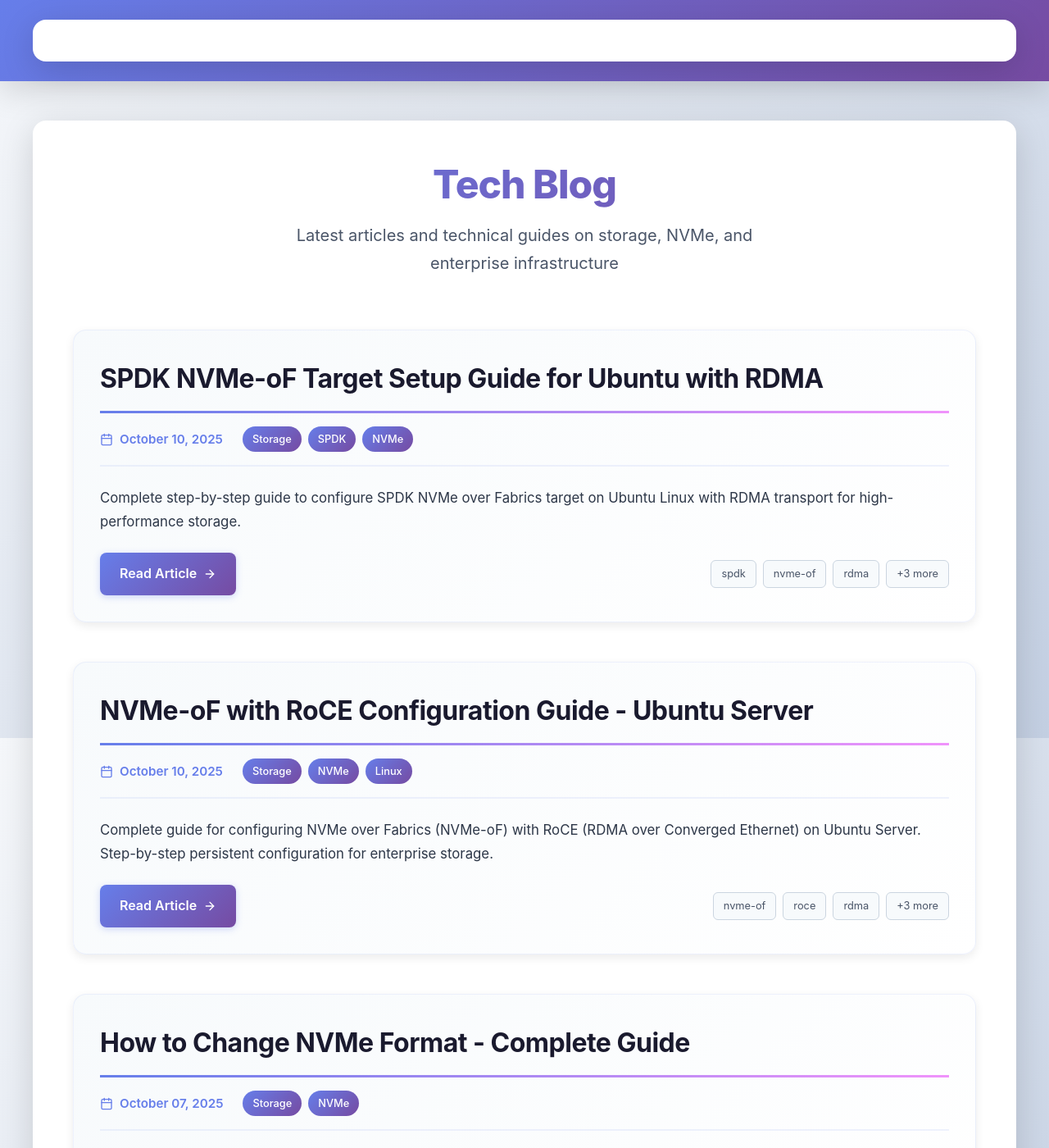
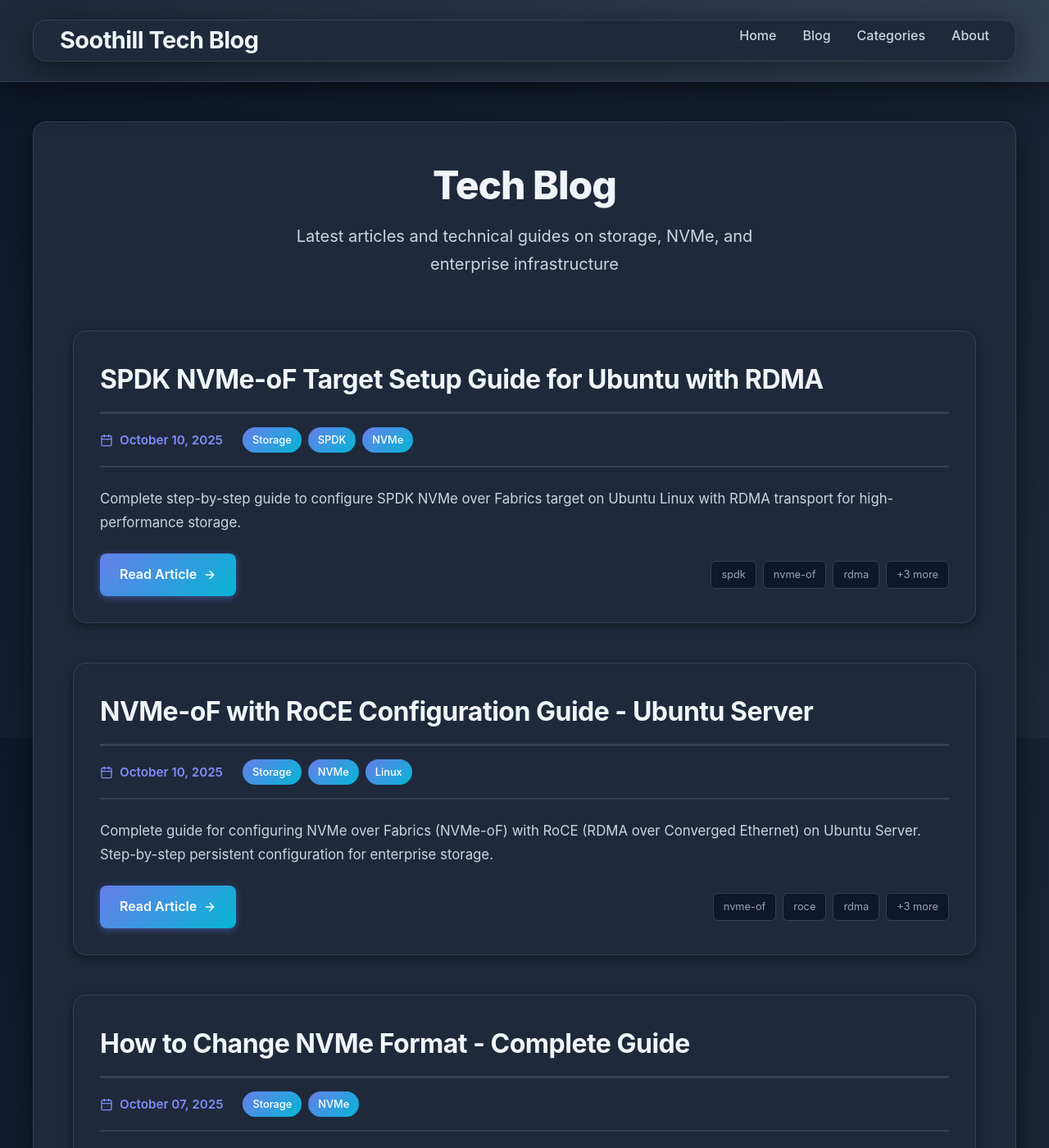
Before and after one commit to soothill/soothill.github.io, a Jekyll site: the page built from blog/index.html, in a window 1280 px wide and 1400 px high. Shown: the whole window at 82% size. Built offline with Jekyll 4.4.1, drawn with Linux system fonts in a browser that asks for light colours; the list of posts is cut into pages by our own code; comment, search, counter and statistics services are not loaded.

Commit message:
Change to dark theme

```diff
--- a/_layouts/default.html
+++ b/_layouts/default.html
@@ -40,18 +40,20 @@
     <style>
         :root {
             --primary: #667eea;
-            --primary-dark: #5568d3;
-            --secondary: #764ba2;
-            --accent: #f093fb;
-            --dark: #1a1a2e;
-            --gray-dark: #2d3748;
-            --gray: #4a5568;
-            --gray-light: #cbd5e0;
-            --gray-lighter: #f7fafc;
-            --white: #ffffff;
-            --shadow-sm: 0 2px 4px rgba(0,0,0,0.05);
-            --shadow-md: 0 4px 12px rgba(0,0,0,0.1);
-            --shadow-lg: 0 10px 40px rgba(0,0,0,0.15);
+            --primary-light: #818cf8;
+            --secondary: #06b6d4;
+            --accent: #0ea5e9;
+            --bg-dark: #0f172a;
+            --bg-darker: #020617;
+            --bg-card: #1e293b;
+            --text-primary: #f1f5f9;
+            --text-secondary: #cbd5e1;
+            --text-muted: #94a3b8;
+            --border: #334155;
+            --border-light: #475569;
+            --shadow-sm: 0 2px 4px rgba(0,0,0,0.3);
+            --shadow-md: 0 4px 12px rgba(0,0,0,0.4);
+            --shadow-lg: 0 10px 40px rgba(0,0,0,0.5);
         }
 
         * {
@@ -63,22 +65,23 @@
         body {
             font-family: 'Inter', -apple-system, BlinkMacSystemFont, 'Segoe UI', Roboto, 'Helvetica Neue', Arial, sans-serif;
             line-height: 1.7;
-            color: var(--dark);
-            background: linear-gradient(135deg, #f5f7fa 0%, #c3cfe2 100%);
+            color: var(--text-primary);
+            background: linear-gradient(135deg, #0f172a 0%, #1e293b 100%);
             background-attachment: fixed;
             font-size: 16px;
             -webkit-font-smoothing: antialiased;
         }
 
         .site-header {
-            background: linear-gradient(135deg, #667eea 0%, #764ba2 100%);
-            color: white;
+            background: linear-gradient(135deg, #1e293b 0%, #334155 100%);
+            color: var(--text-primary);
             padding: 1.5rem 0;
             box-shadow: var(--shadow-lg);
             position: sticky;
             top: 0;
             z-index: 1000;
             backdrop-filter: blur(10px);
+            border-bottom: 1px solid var(--border);
         }
 
         .site-header .container {
@@ -93,14 +96,15 @@
         .site-title {
             font-size: 1.8rem;
             font-weight: 700;
-            color: white;
+            color: var(--text-primary);
             text-decoration: none;
             letter-spacing: -0.5px;
-            transition: transform 0.3s ease;
+            transition: all 0.3s ease;
         }
 
         .site-title:hover {
             transform: translateY(-2px);
+            color: var(--primary-light);
         }
 
         .site-nav ul {
@@ -111,7 +115,7 @@
         }
 
         .site-nav a {
-            color: white;
+            color: var(--text-secondary);
             text-decoration: none;
             font-weight: 500;
             transition: all 0.3s ease;
@@ -126,8 +130,12 @@
             left: 0;
             width: 0;
             height: 2px;
-            background: white;
+            background: var(--primary-light);
             transition: width 0.3s ease;
+        }
+
+        .site-nav a:hover {
+            color: var(--text-primary);
         }
 
         .site-nav a:hover::after {
@@ -137,19 +145,20 @@
         .container {
             max-width: 1200px;
             margin: 3rem auto;
-            background: white;
+            background: var(--bg-card);
             padding: 3rem;
             box-shadow: var(--shadow-lg);
             border-radius: 16px;
-            border: 1px solid rgba(255, 255, 255, 0.8);
+            border: 1px solid var(--border);
         }
 
         .site-footer {
-            background: var(--dark);
-            color: var(--gray-light);
+            background: var(--bg-darker);
+            color: var(--text-secondary);
             text-align: center;
             padding: 3rem 2rem;
             margin-top: 4rem;
+            border-top: 1px solid var(--border);
         }
 
         .site-footer p {
@@ -158,39 +167,34 @@
         }
 
         h1 {
-            color: var(--dark);
+            color: var(--text-primary);
             font-size: 2.75rem;
             margin-bottom: 1.5rem;
             font-weight: 800;
             letter-spacing: -1px;
             line-height: 1.2;
-            background: linear-gradient(135deg, var(--primary) 0%, var(--secondary) 100%);
-            -webkit-background-clip: text;
-            -webkit-text-fill-color: transparent;
-            background-clip: text;
         }
 
         h2 {
-            color: var(--dark);
+            color: var(--text-primary);
             font-size: 2rem;
             margin-top: 3rem;
             margin-bottom: 1.5rem;
             padding-bottom: 0.75rem;
             font-weight: 700;
-            border-bottom: 3px solid transparent;
-            border-image: linear-gradient(90deg, var(--primary), var(--accent)) 1;
+            border-bottom: 3px solid var(--border);
             letter-spacing: -0.5px;
         }
 
         h3 {
-            color: var(--gray-dark);
+            color: var(--text-primary);
             font-size: 1.5rem;
             margin: 2rem 0 1rem 0;
             font-weight: 600;
         }
 
         h4 {
-            color: var(--gray);
+            color: var(--text-secondary);
             font-size: 1.2rem;
             margin: 1.5rem 0 0.75rem 0;
             font-weight: 600;
@@ -198,22 +202,22 @@
 
         p {
             margin-bottom: 1.25rem;
-            color: var(--gray-dark);
+            color: var(--text-secondary);
         }
 
         a {
-            color: var(--primary);
+            color: var(--primary-light);
             text-decoration: none;
             transition: all 0.3s ease;
         }
 
         a:hover {
-            color: var(--primary-dark);
+            color: var(--secondary);
             text-decoration: underline;
         }
 
         pre {
-            background: var(--dark);
+            background: var(--bg-darker);
             color: #f8f8f2;
             padding: 1.5rem;
             border-radius: 12px;
@@ -223,6 +227,7 @@
             box-shadow: var(--shadow-md);
             font-size: 0.9rem;
             line-height: 1.5;
+            border: 1px solid var(--border);
         }
 
         code {
@@ -231,20 +236,20 @@
         }
 
         p code, li code {
-            background: var(--gray-lighter);
-            color: #e74c3c;
+            background: var(--bg-darker);
+            color: #fbbf24;
             padding: 0.2rem 0.5rem;
             border-radius: 4px;
             font-weight: 500;
-            border: 1px solid var(--gray-light);
+            border: 1px solid var(--border);
         }
 
         .post-meta {
-            color: var(--gray);
+            color: var(--text-muted);
             font-size: 0.95rem;
             margin-bottom: 2.5rem;
             padding-bottom: 1.5rem;
-            border-bottom: 2px solid var(--gray-lighter);
+            border-bottom: 2px solid var(--border);
             display: flex;
             align-items: center;
             gap: 1rem;
@@ -252,7 +257,7 @@
 
         .post-meta time {
             font-weight: 600;
-            color: var(--primary);
+            color: var(--primary-light);
         }
 
         ul, ol {
@@ -261,17 +266,19 @@
 
         li {
             margin-bottom: 0.75rem;
-            color: var(--gray-dark);
+            color: var(--text-secondary);
         }
 
         blockquote {
             border-left: 4px solid var(--primary);
             padding: 1rem 1.5rem;
             margin: 1.5rem 0;
-            background: var(--gray-lighter);
+            background: var(--bg-darker);
             border-radius: 0 8px 8px 0;
             font-style: italic;
-            color: var(--gray);
+            color: var(--text-muted);
+            border: 1px solid var(--border);
+            border-left: 4px solid var(--primary);
         }
 
         img {
@@ -279,6 +286,7 @@
             height: auto;
             border-radius: 8px;
             box-shadow: var(--shadow-md);
+            border: 1px solid var(--border);
         }
 
         table {
@@ -288,22 +296,24 @@
             box-shadow: var(--shadow-sm);
             border-radius: 8px;
             overflow: hidden;
+            border: 1px solid var(--border);
         }
 
         th, td {
             padding: 1rem;
             text-align: left;
-            border-bottom: 1px solid var(--gray-light);
+            border-bottom: 1px solid var(--border);
+            color: var(--text-secondary);
         }
 
         th {
-            background: linear-gradient(135deg, var(--primary), var(--secondary));
-            color: white;
+            background: var(--bg-darker);
+            color: var(--text-primary);
             font-weight: 600;
         }
 
         tr:hover {
-            background: var(--gray-lighter);
+            background: var(--bg-darker);
         }
 
         @media (max-width: 768px) {
@@ -349,7 +359,30 @@
         /* Selection styling */
         ::selection {
             background: var(--primary);
-            color: white;
+            color: var(--text-primary);
+        }
+
+        ::-moz-selection {
+            background: var(--primary);
+            color: var(--text-primary);
+        }
+
+        /* Scrollbar styling */
+        ::-webkit-scrollbar {
+            width: 12px;
+        }
+
+        ::-webkit-scrollbar-track {
+            background: var(--bg-darker);
+        }
+
+        ::-webkit-scrollbar-thumb {
+            background: var(--border-light);
+            border-radius: 6px;
+        }
+
+        ::-webkit-scrollbar-thumb:hover {
+            background: var(--primary);
         }
     </style>
 </head>
--- a/blog/index.html
+++ b/blog/index.html
@@ -6,33 +6,33 @@ description: Technical articles and guides on storage, NVMe, SPDK, and enterpris
 
 <div class="container">
     <header style="text-align: center; margin-bottom: 4rem;">
-        <h1 style="font-size: 3rem; margin-bottom: 1rem;">Tech Blog</h1>
-        <p style="font-size: 1.25rem; color: #4a5568; max-width: 600px; margin: 0 auto;">Latest articles and technical guides on storage, NVMe, and enterprise infrastructure</p>
+        <h1 style="font-size: 3rem; margin-bottom: 1rem; color: #f1f5f9;">Tech Blog</h1>
+        <p style="font-size: 1.25rem; color: #cbd5e1; max-width: 600px; margin: 0 auto;">Latest articles and technical guides on storage, NVMe, and enterprise infrastructure</p>
     </header>
 
     <div class="posts-list">
         {% if site.posts.size > 0 %}
             {% for post in site.posts %}
-            <article class="post-preview" style="margin-bottom: 3rem; padding: 2rem; background: linear-gradient(135deg, #f7fafc 0%, #ffffff 100%); border-radius: 16px; box-shadow: 0 4px 12px rgba(0,0,0,0.08); border: 1px solid rgba(102, 126, 234, 0.1); transition: all 0.3s ease;">
+            <article class="post-preview" style="margin-bottom: 3rem; padding: 2rem; background: #1e293b; border-radius: 16px; box-shadow: 0 4px 12px rgba(0,0,0,0.4); border: 1px solid #334155; transition: all 0.3s ease;">
                 <h2 style="margin-top: 0; margin-bottom: 1rem;">
-                    <a href="{{ post.url }}" style="color: #1a1a2e; text-decoration: none; transition: all 0.3s ease; display: inline-block;">{{ post.title }}</a>
+                    <a href="{{ post.url }}" style="color: #f1f5f9; text-decoration: none; transition: all 0.3s ease; display: inline-block;">{{ post.title }}</a>
                 </h2>
 
-                <div style="display: flex; align-items: center; gap: 1.5rem; flex-wrap: wrap; margin-bottom: 1.5rem; padding-bottom: 1rem; border-bottom: 2px solid rgba(102, 126, 234, 0.1);">
-                    <time datetime="{{ post.date | date_to_xmlschema }}" style="color: #667eea; font-weight: 600; font-size: 0.95rem; display: flex; align-items: center; gap: 0.5rem;">
+                <div style="display: flex; align-items: center; gap: 1.5rem; flex-wrap: wrap; margin-bottom: 1.5rem; padding-bottom: 1rem; border-bottom: 2px solid #334155;">
+                    <time datetime="{{ post.date | date_to_xmlschema }}" style="color: #818cf8; font-weight: 600; font-size: 0.95rem; display: flex; align-items: center; gap: 0.5rem;">
                         <svg width="16" height="16" viewBox="0 0 24 24" fill="none" stroke="currentColor" stroke-width="2" stroke-linecap="round" stroke-linejoin="round"><rect x="3" y="4" width="18" height="18" rx="2" ry="2"></rect><line x1="16" y1="2" x2="16" y2="6"></line><line x1="8" y1="2" x2="8" y2="6"></line><line x1="3" y1="10" x2="21" y2="10"></line></svg>
                         {{ post.date | date: "%B %d, %Y" }}
                     </time>
                     {% if post.categories %}
                     <div style="display: flex; gap: 0.5rem; flex-wrap: wrap;">
                         {% for category in post.categories %}
-                            <span style="background: linear-gradient(135deg, #667eea, #764ba2); color: white; padding: 0.3rem 0.75rem; border-radius: 20px; font-size: 0.8rem; font-weight: 500;">{{ category }}</span>
+                            <span style="background: linear-gradient(135deg, #667eea, #06b6d4); color: white; padding: 0.3rem 0.75rem; border-radius: 20px; font-size: 0.8rem; font-weight: 500;">{{ category }}</span>
                         {% endfor %}
                     </div>
                     {% endif %}
                 </div>
 
-                <div class="post-excerpt" style="font-size: 1.05rem; line-height: 1.7; color: #2d3748; margin-bottom: 1.5rem;">
+                <div class="post-excerpt" style="font-size: 1.05rem; line-height: 1.7; color: #cbd5e1; margin-bottom: 1.5rem;">
                     {% if post.description %}
                         {{ post.description }}
                     {% elsif post.excerpt %}
@@ -43,7 +43,7 @@ description: Technical articles and guides on storage, NVMe, SPDK, and enterpris
                 </div>
 
                 <div style="display: flex; justify-content: space-between; align-items: center; flex-wrap: wrap; gap: 1rem;">
-                    <a href="{{ post.url }}" style="display: inline-flex; align-items: center; gap: 0.5rem; padding: 0.75rem 1.5rem; background: linear-gradient(135deg, #667eea, #764ba2); color: white; text-decoration: none; font-weight: 600; border-radius: 8px; transition: all 0.3s ease; box-shadow: 0 2px 8px rgba(102, 126, 234, 0.3);">
+                    <a href="{{ post.url }}" style="display: inline-flex; align-items: center; gap: 0.5rem; padding: 0.75rem 1.5rem; background: linear-gradient(135deg, #667eea, #06b6d4); color: white; text-decoration: none; font-weight: 600; border-radius: 8px; transition: all 0.3s ease; box-shadow: 0 2px 8px rgba(102, 126, 234, 0.5);">
                         Read Article
                         <svg width="16" height="16" viewBox="0 0 24 24" fill="none" stroke="currentColor" stroke-width="2" stroke-linecap="round" stroke-linejoin="round"><line x1="5" y1="12" x2="19" y2="12"></line><polyline points="12 5 19 12 12 19"></polyline></svg>
                     </a>
@@ -51,10 +51,10 @@ description: Technical articles and guides on storage, NVMe, SPDK, and enterpris
                     {% if post.tags %}
                     <div style="display: flex; gap: 0.5rem; flex-wrap: wrap;">
                         {% for tag in post.tags limit:3 %}
-                            <span style="background: #f7fafc; color: #4a5568; padding: 0.3rem 0.75rem; border-radius: 6px; font-size: 0.8rem; border: 1px solid #cbd5e0;">{{ tag }}</span>
+                            <span style="background: #0f172a; color: #94a3b8; padding: 0.3rem 0.75rem; border-radius: 6px; font-size: 0.8rem; border: 1px solid #334155;">{{ tag }}</span>
                         {% endfor %}
                         {% if post.tags.size > 3 %}
-                            <span style="background: #f7fafc; color: #4a5568; padding: 0.3rem 0.75rem; border-radius: 6px; font-size: 0.8rem; border: 1px solid #cbd5e0;">+{{ post.tags.size | minus: 3 }} more</span>
+                            <span style="background: #0f172a; color: #94a3b8; padding: 0.3rem 0.75rem; border-radius: 6px; font-size: 0.8rem; border: 1px solid #334155;">+{{ post.tags.size | minus: 3 }} more</span>
                         {% endif %}
                     </div>
                     {% endif %}
@@ -84,18 +84,18 @@ description: Technical articles and guides on storage, NVMe, SPDK, and enterpris
 
     <!-- Pagination -->
     {% if paginator.total_pages > 1 %}
-    <div class="pagination" style="display: flex; justify-content: center; align-items: center; gap: 1rem; margin-top: 4rem; padding: 2rem; background: linear-gradient(135deg, #f7fafc, #ffffff); border-radius: 12px;">
+    <div class="pagination" style="display: flex; justify-content: center; align-items: center; gap: 1rem; margin-top: 4rem; padding: 2rem; background: #1e293b; border-radius: 12px; border: 1px solid #334155;">
         {% if paginator.previous_page %}
-            <a href="{{ paginator.previous_page_path }}" style="padding: 0.75rem 1.5rem; background: linear-gradient(135deg, #667eea, #764ba2); color: white; text-decoration: none; border-radius: 8px; font-weight: 600; transition: all 0.3s ease; box-shadow: 0 2px 8px rgba(102, 126, 234, 0.3); display: inline-flex; align-items: center; gap: 0.5rem;">
+            <a href="{{ paginator.previous_page_path }}" style="padding: 0.75rem 1.5rem; background: linear-gradient(135deg, #667eea, #06b6d4); color: white; text-decoration: none; border-radius: 8px; font-weight: 600; transition: all 0.3s ease; box-shadow: 0 2px 8px rgba(102, 126, 234, 0.5); display: inline-flex; align-items: center; gap: 0.5rem;">
                 <svg width="16" height="16" viewBox="0 0 24 24" fill="none" stroke="currentColor" stroke-width="2" stroke-linecap="round" stroke-linejoin="round"><polyline points="15 18 9 12 15 6"></polyline></svg>
                 Previous
             </a>
         {% endif %}
 
-        <span style="padding: 0.75rem 1.5rem; background: white; border: 2px solid #667eea; border-radius: 8px; font-weight: 600; color: #667eea;">Page {{ paginator.page }} of {{ paginator.total_pages }}</span>
+        <span style="padding: 0.75rem 1.5rem; background: #0f172a; border: 2px solid #667eea; border-radius: 8px; font-weight: 600; color: #818cf8;">Page {{ paginator.page }} of {{ paginator.total_pages }}</span>
 
         {% if paginator.next_page %}
-            <a href="{{ paginator.next_page_path }}" style="padding: 0.75rem 1.5rem; background: linear-gradient(135deg, #667eea, #764ba2); color: white; text-decoration: none; border-radius: 8px; font-weight: 600; transition: all 0.3s ease; box-shadow: 0 2px 8px rgba(102, 126, 234, 0.3); display: inline-flex; align-items: center; gap: 0.5rem;">
+            <a href="{{ paginator.next_page_path }}" style="padding: 0.75rem 1.5rem; background: linear-gradient(135deg, #667eea, #06b6d4); color: white; text-decoration: none; border-radius: 8px; font-weight: 600; transition: all 0.3s ease; box-shadow: 0 2px 8px rgba(102, 126, 234, 0.5); display: inline-flex; align-items: center; gap: 0.5rem;">
                 Next
                 <svg width="16" height="16" viewBox="0 0 24 24" fill="none" stroke="currentColor" stroke-width="2" stroke-linecap="round" stroke-linejoin="round"><polyline points="9 18 15 12 9 6"></polyline></svg>
             </a>
@@ -104,13 +104,13 @@ description: Technical articles and guides on storage, NVMe, SPDK, and enterpris
     <style>
         .pagination a:hover {
             transform: scale(1.05);
-            box-shadow: 0 4px 16px rgba(102, 126, 234, 0.5) !important;
+            box-shadow: 0 4px 16px rgba(102, 126, 234, 0.7) !important;
         }
     </style>
     {% endif %}
 
     <!-- Categories/Archive -->
-    <aside style="margin-top: 4rem; padding: 2.5rem; background: linear-gradient(135deg, #667eea 0%, #764ba2 100%); border-radius: 16px; box-shadow: 0 8px 24px rgba(102, 126, 234, 0.3);">
+    <aside style="margin-top: 4rem; padding: 2.5rem; background: linear-gradient(135deg, #667eea 0%, #06b6d4 100%); border-radius: 16px; box-shadow: 0 8px 24px rgba(0, 0, 0, 0.5);">
         <h3 style="margin-top: 0; color: white; font-size: 1.75rem; margin-bottom: 1.5rem; display: flex; align-items: center; gap: 0.75rem;">
             <svg width="24" height="24" viewBox="0 0 24 24" fill="none" stroke="currentColor" stroke-width="2" stroke-linecap="round" stroke-linejoin="round"><line x1="8" y1="6" x2="21" y2="6"></line><line x1="8" y1="12" x2="21" y2="12"></line><line x1="8" y1="18" x2="21" y2="18"></line><line x1="3" y1="6" x2="3.01" y2="6"></line><line x1="3" y1="12" x2="3.01" y2="12"></line><line x1="3" y1="18" x2="3.01" y2="18"></line></svg>
             Browse by Category
@@ -119,7 +119,7 @@ description: Technical articles and guides on storage, NVMe, SPDK, and enterpris
             {% assign categories = site.posts | map: 'categories' | join: ',' | split: ',' | uniq | sort %}
             {% for category in categories %}
                 {% if category != "" %}
-                <a href="{{ site.baseurl }}/categories/#{{ category | slugify }}" style="background: white; color: #667eea; padding: 0.6rem 1.25rem; border-radius: 8px; text-decoration: none; font-weight: 600; transition: all 0.3s ease; box-shadow: 0 2px 8px rgba(0, 0, 0, 0.1);">
+                <a href="{{ site.baseurl }}/categories/#{{ category | slugify }}" style="background: white; color: #667eea; padding: 0.6rem 1.25rem; border-radius: 8px; text-decoration: none; font-weight: 600; transition: all 0.3s ease; box-shadow: 0 2px 8px rgba(0, 0, 0, 0.3);">
                     {{ category }}
                 </a>
                 {% endif %}
@@ -129,8 +129,8 @@ description: Technical articles and guides on storage, NVMe, SPDK, and enterpris
     <style>
         aside a:hover {
             transform: translateY(-2px);
-            box-shadow: 0 4px 16px rgba(0, 0, 0, 0.2) !important;
-            background: #f7fafc !important;
+            box-shadow: 0 4px 16px rgba(0, 0, 0, 0.5) !important;
+            background: #f1f5f9 !important;
         }
     </style>
 </div>
```
Also changed, not shown: _layouts/post.html (+17 -17 lines).
